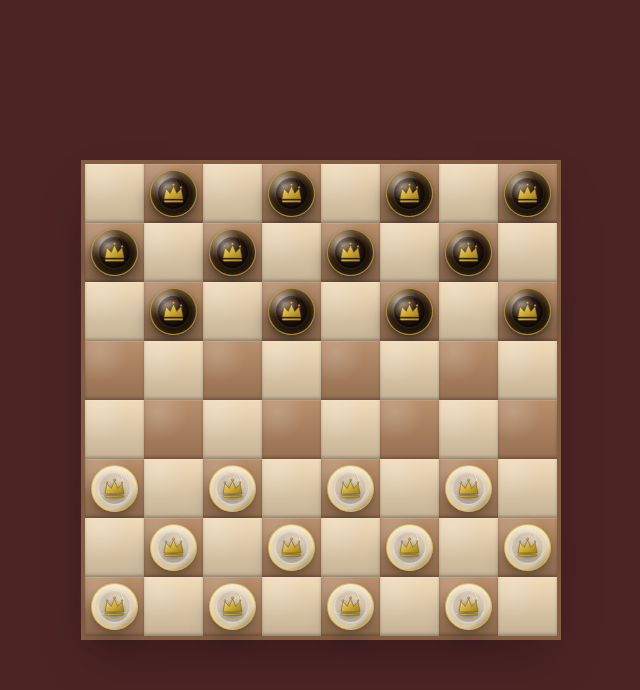
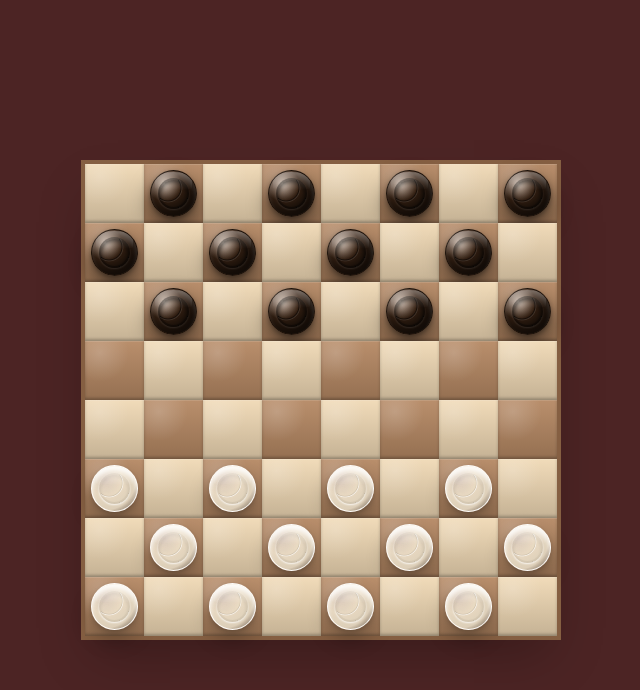
Before and after one commit to Lucas-Urbanski/Checkers, a Next.js app: page /game in a window 1280 px wide. Shown: the top 690 px of the page, without its empty margins (319-959 px from the left). Built offline with nearby package versions, Linux system fonts and the light colour scheme.

Commit message:
king movement

```diff
--- a/app/game/page.tsx
+++ b/app/game/page.tsx
@@ -3,12 +3,12 @@
 import { useState } from "react";
 import Board from "@/components/board";
 import { DEFAULT_BOARD, getValidMoves, applyMove } from "@/components/game";
-import type { BoardState, PieceValue } from "@/types/board";
+import type { BoardState } from "@/types/board";
 import { useSettings } from "@/themes/context";
 
 export default function Game() {
   const [board, setBoard] = useState<BoardState>(DEFAULT_BOARD);
-  const [turn, setTurn] = useState<Exclude<PieceValue, null>>("light");
+  const [turn, setTurn] = useState<"light" | "dark">("light");
   const [selected, setSelected] = useState<[number, number] | null>(null);
 
   const { settings } = useSettings();
@@ -39,7 +39,7 @@ export default function Game() {
 
     const targetPiece = board[row][col];
 
-    if (targetPiece === turn) {
+    if (targetPiece === turn || targetPiece === `${turn}King`) {
       setSelected([row, col]);
       return;
     }
--- a/components/board.tsx
+++ b/components/board.tsx
@@ -3,7 +3,6 @@
 import type { BoardState, PieceValue } from "@/types/board";
 import { useSettings } from "@/themes/context";
 import type { CheckerSettings } from "@/types/settings";
-
 import defaultStyles from "@/styles/default.module.css";
 import cyberpunkStyles from "@/styles/cyberpunk.module.css";
 
@@ -27,13 +26,14 @@ function renderPiece(
 ) {
   if (!pieceType) return null;
 
-  const isDark = pieceType === "dark";
-  const isKing = false;
+  const isKing = pieceType === "darkKing" || pieceType === "lightKing";
+  const isDark = pieceType === "dark" || pieceType === "darkKing";
+
   let pieceClass;
   if (isKing) {
+    pieceClass = isDark ? styles.darkKing : styles.lightKing;
+  } else {
     pieceClass = isDark ? styles.darkPiece : styles.lightPiece;
-  } else {
-    pieceClass = isDark ? styles.darkKing : styles.lightKing;
   }
 
   const pieceStyle = isCyberpunk
--- a/components/game.tsx
+++ b/components/game.tsx
@@ -1,4 +1,4 @@
-import type { BoardState, PieceValue } from "@/types/board";
+import type { BoardState, MoveResult } from "@/types/board";
 
 export const DEFAULT_BOARD: BoardState = [
   [null, "dark", null, "dark", null, "dark", null, "dark"],
@@ -11,14 +11,9 @@ export const DEFAULT_BOARD: BoardState = [
   ["light", null, "light", null, "light", null, "light", null],
 ];
 
-export function placePiece(board: BoardState, row: number, col: number, piece: PieceValue): BoardState {
-  return board.map((boardRow, r) =>
-    r === row ? boardRow.map((cell, c) => (c === col ? piece : cell)) : boardRow
-  );
-}
-
-export function removePiece(board: BoardState, row: number, col: number): BoardState {
-  return placePiece(board, row, col, null);
+export function isKing(board: BoardState, row: number, col: number): boolean {
+  const piece = board[row][col];
+  return piece === "darkKing" || piece === "lightKing";
 }
 
 export function validMove(
@@ -26,64 +21,77 @@ export function validMove(
   fromRow: number,
   fromCol: number,
   toRow: number,
-  toCol: number
+  toCol: number,
 ): boolean {
   if (toRow < 0 || toRow > 7 || toCol < 0 || toCol > 7) return false;
 
   const piece = board[fromRow][fromCol];
   if (!piece || board[toRow][toCol] !== null) return false;
 
+  const isKing = piece === "darkKing" || piece === "lightKing";
+  const isDark = piece === "dark" || piece === "darkKing";
+
   const rowDiff = toRow - fromRow;
   const colDiff = toCol - fromCol;
-  const forward = piece === "dark" ? 1 : -1;
 
-  // Standard move
-  if (Math.abs(colDiff) === 1 && rowDiff === forward) return true;
+  if (!isKing) {
+    const forward = isDark ? 1 : -1;
+    if (rowDiff > 0 && forward === -1) return false;
+    if (rowDiff < 0 && forward === 1) return false;
+  }
 
-  // Jump over opponent
-  if (Math.abs(colDiff) === 2 && rowDiff === forward * 2) {
-    const middleRow = fromRow + forward;
+  if (Math.abs(colDiff) === 1 && Math.abs(rowDiff) === 1) return true;
+
+  if (Math.abs(colDiff) === 2 && Math.abs(rowDiff) === 2) {
+    const middleRow = fromRow + rowDiff / 2;
     const middleCol = fromCol + colDiff / 2;
     const middlePiece = board[middleRow][middleCol];
-    const opponent = piece === "dark" ? "light" : "dark";
-    return middlePiece === opponent;
+
+    if (!middlePiece) return false;
+
+    const middleIsDark = middlePiece === "dark" || middlePiece === "darkKing";
+    return isDark !== middleIsDark;
   }
 
   return false;
 }
 
-export function getValidMoves(board: BoardState, row: number, col: number): [number, number][] {
+export function getValidMoves(
+  board: BoardState,
+  row: number,
+  col: number,
+): [number, number][] {
   const piece = board[row][col];
   if (!piece) return [];
 
   const destinations: [number, number][] = [];
-  const forward = piece === "dark" ? 1 : -1;
-  const targets = [
-    [row + forward, col - 1],
-    [row + forward, col + 1],
-    [row + forward * 2, col - 2],
-    [row + forward * 2, col + 2],
-  ];
+  const isKing = piece === "darkKing" || piece === "lightKing";
+  const forward = piece === "dark" || piece === "darkKing" ? 1 : -1;
 
-  for (const [toRow, toCol] of targets) {
-    if (validMove(board, row, col, toRow, toCol)) {
-      destinations.push([toRow, toCol]);
-    }
+  const directions = isKing ? [1, -1] : [forward];
+
+  for (const dir of directions) {
+    const r1 = row + dir;
+    const r2 = row + dir * 2;
+
+    if (validMove(board, row, col, r1, col - 1))
+      destinations.push([r1, col - 1]);
+    if (validMove(board, row, col, r1, col + 1))
+      destinations.push([r1, col + 1]);
+    if (validMove(board, row, col, r2, col - 2))
+      destinations.push([r2, col - 2]);
+    if (validMove(board, row, col, r2, col + 2))
+      destinations.push([r2, col + 2]);
   }
 
   return destinations;
-}
-
-interface MoveResult {
-  board: BoardState;
-  turn: "light" | "dark";
 }
 
 export function applyMove(
   board: BoardState,
   currentTurn: "light" | "dark",
   from: [number, number],
-  to: [number, number]
+  to: [number, number],
 ): MoveResult {
   const [fromRow, fromCol] = from;
   const [toRow, toCol] = to;
@@ -92,19 +100,34 @@ export function applyMove(
     return { board, turn: currentTurn };
   }
 
-  const piece = board[fromRow][fromCol];
-  let nextBoard = removePiece(board, fromRow, fromCol);
+  let piece = board[fromRow][fromCol];
+  const nextBoard = [...board];
+
+  nextBoard[fromRow] = [...nextBoard[fromRow]];
+  if (fromRow !== toRow) {
+    nextBoard[toRow] = [...nextBoard[toRow]];
+  }
+
+  if (piece === "light" && toRow === 0) piece = "lightKing";
+  if (piece === "dark" && toRow === 7) piece = "darkKing";
+
+  nextBoard[fromRow][fromCol] = null;
+  nextBoard[toRow][toCol] = piece;
+
   const rowDiff = toRow - fromRow;
-  const colDiff = toCol - fromCol;
 
   if (Math.abs(rowDiff) === 2) {
     const middleRow = fromRow + rowDiff / 2;
-    const middleCol = fromCol + colDiff / 2;
-    nextBoard = removePiece(nextBoard, middleRow, middleCol);
+    const middleCol = fromCol + (toCol - fromCol) / 2;
+
+    if (middleRow !== fromRow && middleRow !== toRow) {
+      nextBoard[middleRow] = [...nextBoard[middleRow]];
+    }
+    nextBoard[middleRow][middleCol] = null;
   }
 
-  nextBoard = placePiece(nextBoard, toRow, toCol, piece);
-  const nextTurn = currentTurn === "light" ? "dark" : "light";
-
-  return { board: nextBoard, turn: nextTurn };
+  return {
+    board: nextBoard,
+    turn: currentTurn === "light" ? "dark" : "light",
+  };
 }
--- a/types/board.ts
+++ b/types/board.ts
@@ -1,2 +1,6 @@
-export type PieceValue = "dark" | "light" | null;
+export type PieceValue = "dark" | "light" | "darkKing" | "lightKing" | null;
 export type BoardState = PieceValue[][];
+export interface MoveResult {
+  board: BoardState;
+  turn: "light" | "dark";
+}
```
